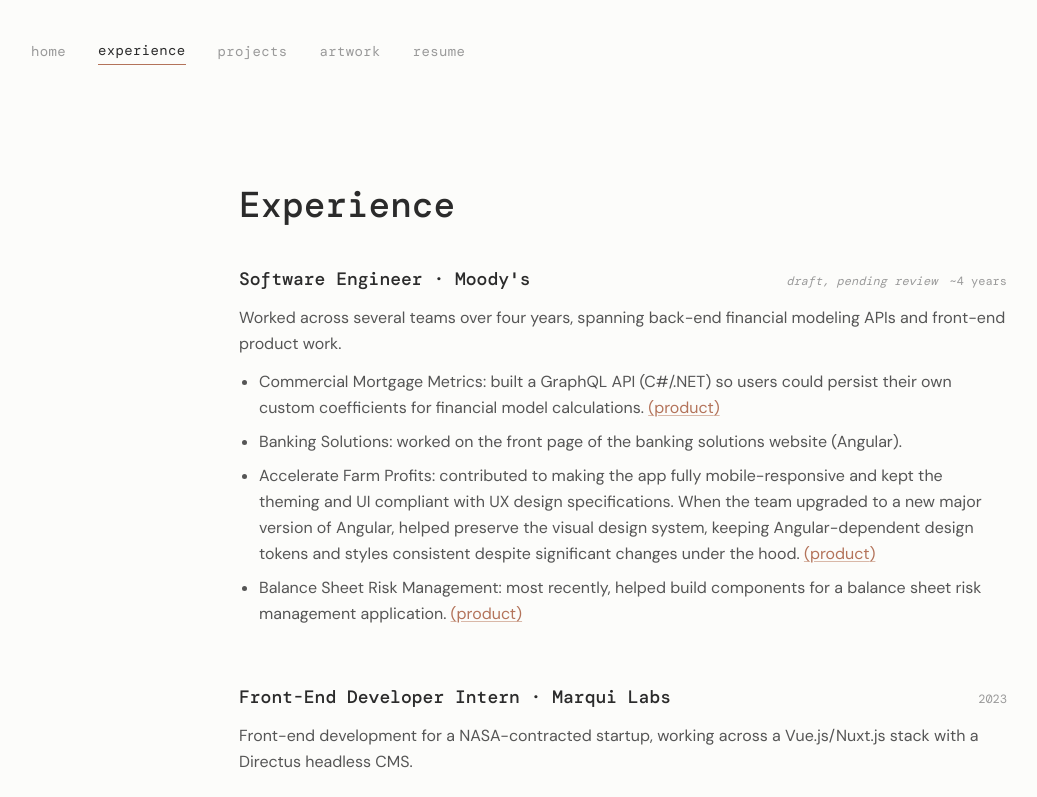
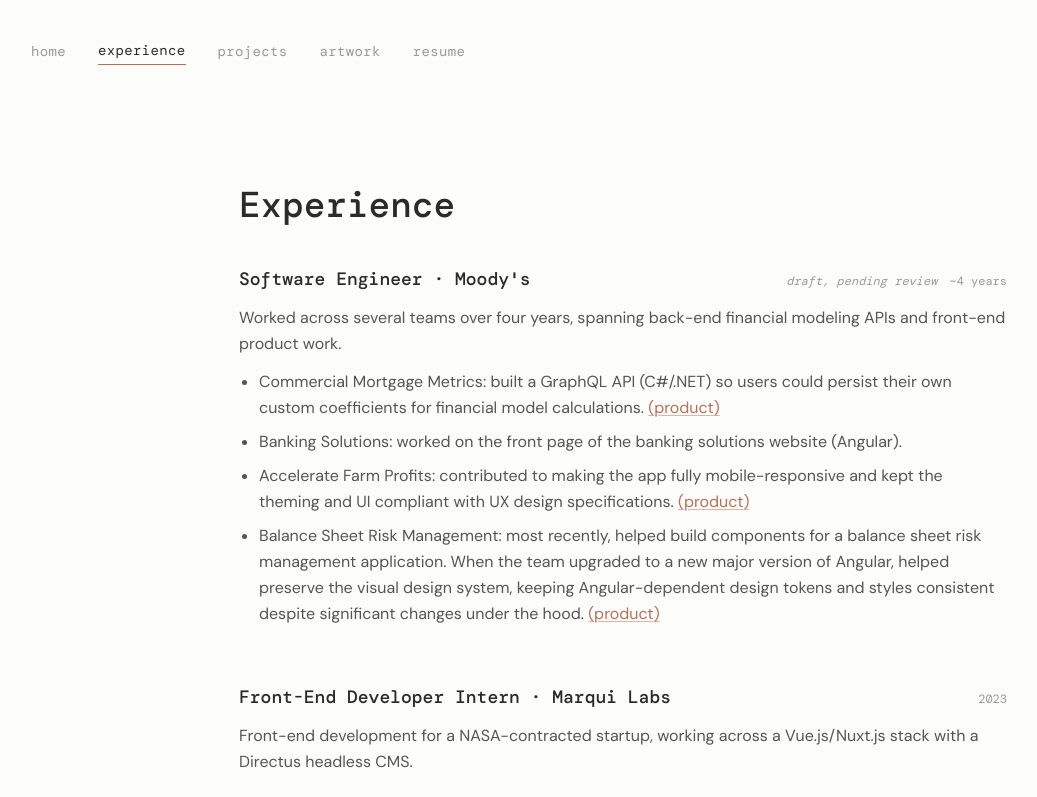
Before and after one commit to jeaninetso/jeaninetso.github.io, a React (Vite) app: page /#/experience in a window 1280 px wide. Shown: the top 797 px of the page, without its empty margins (17-1054 px from the left). Built offline with nearby package versions, Linux system fonts and the light colour scheme; a web font is replaced by a local one.

Commit message:
Move Angular-migration detail to the right project
The design-token/visual-preservation work during the Angular upgrade
was on Balance Sheet Risk Management, not Accelerate Farm Profits.

```diff
--- a/src/data/experience.ts
+++ b/src/data/experience.ts
@@ -34,12 +34,12 @@
         text: 'Banking Solutions: worked on the front page of the banking solutions website (Angular).',
       },
       {
-        text: "Accelerate Farm Profits: contributed to making the app fully mobile-responsive and kept the theming and UI compliant with UX design specifications. When the team upgraded to a new major version of Angular, helped preserve the visual design system, keeping Angular-dependent design tokens and styles consistent despite significant changes under the hood.",
+        text: 'Accelerate Farm Profits: contributed to making the app fully mobile-responsive and kept the theming and UI compliant with UX design specifications.',
         link: 'https://afp.moodysanalytics.com/',
         linkLabel: 'product',
       },
       {
-        text: 'Balance Sheet Risk Management: most recently, helped build components for a balance sheet risk management application.',
+        text: 'Balance Sheet Risk Management: most recently, helped build components for a balance sheet risk management application. When the team upgraded to a new major version of Angular, helped preserve the visual design system, keeping Angular-dependent design tokens and styles consistent despite significant changes under the hood.',
         link: 'https://www.moodys.com/web/en/us/solutions/balance-sheet-management/capital-management.html',
         linkLabel: 'product',
       },
```
